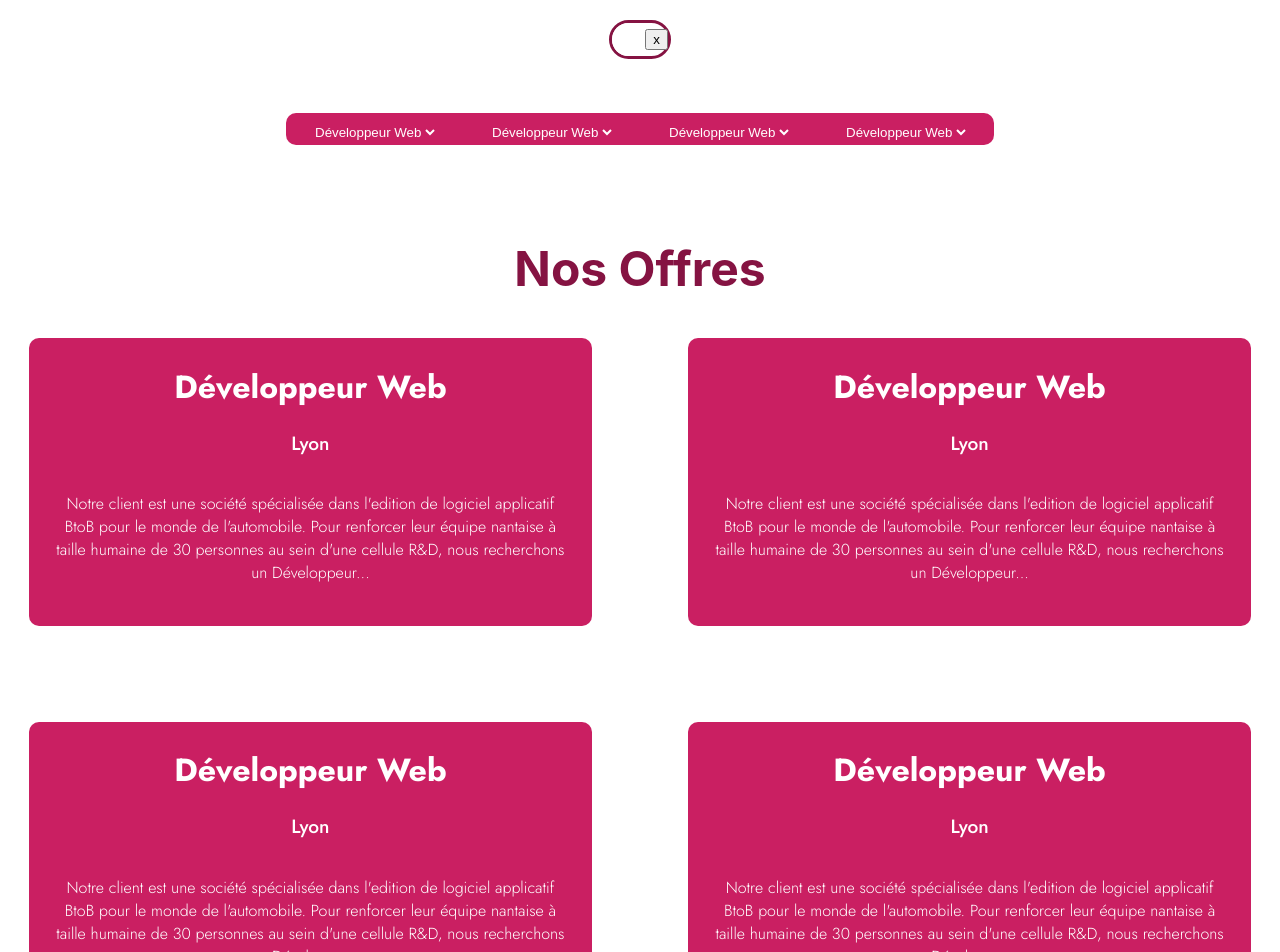
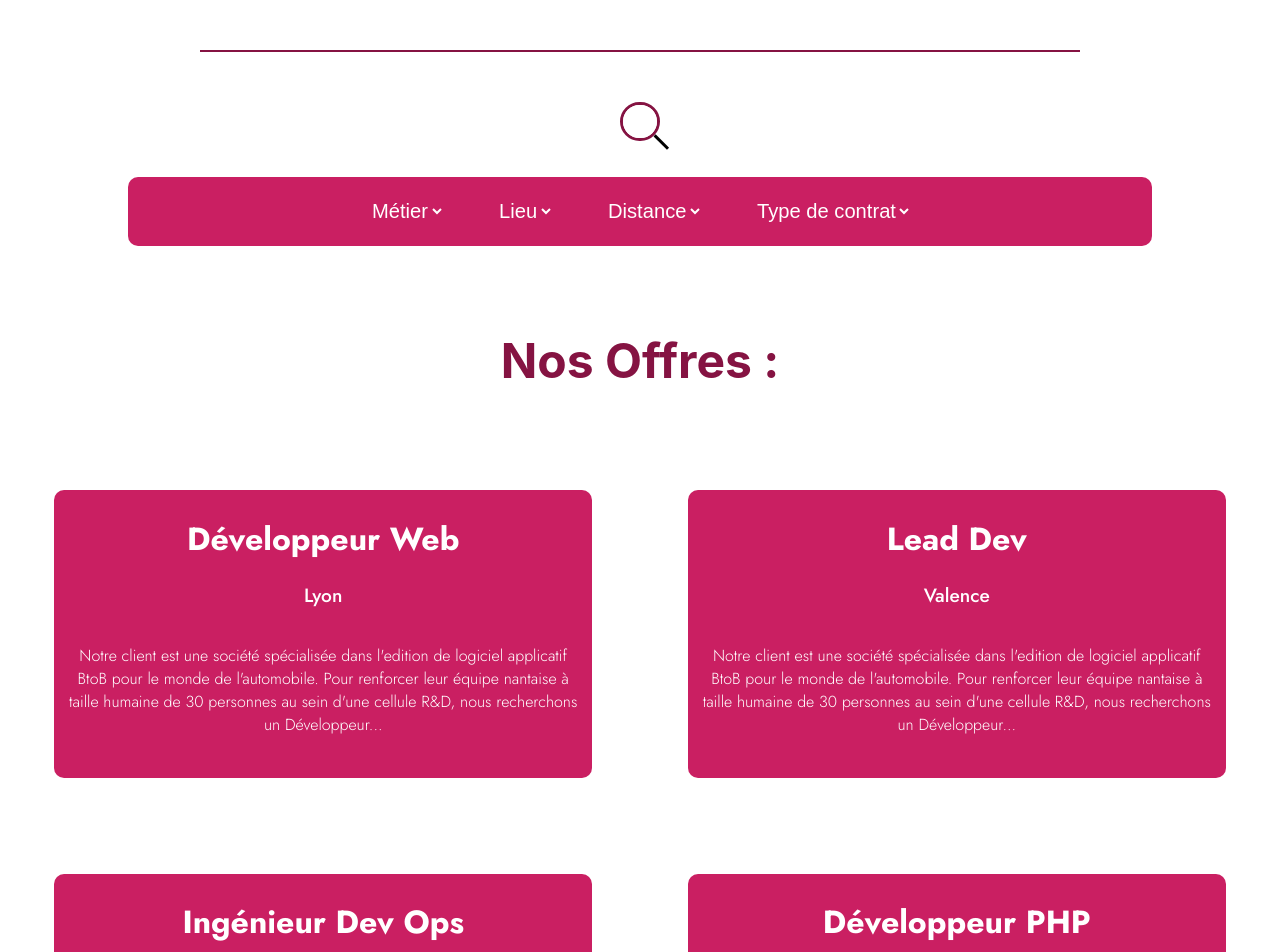
Before and after one commit to 121019/Externatic-, a React (Vite) app in the folder frontend/: page / in a window 1280 px wide. Shown: the top 952 px of the page. Built offline with nearby package versions, Linux system fonts and the light colour scheme.

Commit message:
upgrade css

```diff
--- a/frontend/src/components/JobOffers.css
+++ b/frontend/src/components/JobOffers.css
@@ -5,6 +5,11 @@
   --primary_color: #ca1f62;
   --secondary_color: #851342;
   --text: #ffffff;
+}
+
+.separator {
+  margin: 50px 200px 0px 200px;
+  border: 1px solid var(--secondary_color);
 }
 
 /*///////////////////////////////////////////////////////////////////////////////
@@ -110,8 +115,14 @@
 }
 
 .filter_form {
+  display: flex;
+  justify-content: center;
+  align-items: center;
+  height: 7vh;
+  width: 80%;
   border-radius: 10px;
   background-color: var(--primary_color);
+  padding: 5px 0 8px 0;
 }
 
 .filter_label {
@@ -124,7 +135,11 @@
 
 .filter_option {
   padding: 5px;
-  background-color: var(--primary_color);
+}
+
+.filter_option2 {
+  padding: 5px;
+  color: var(--secondary_color);
 }
 
 .filter_button {
@@ -138,6 +153,7 @@
   background-color: transparent;
   border: none;
   color: #ffffff;
+  font-size: 0.9em;
 }
 
 /*/ //////////////////////////////////////////////////////////////////////////////
@@ -161,6 +177,7 @@
   color: #851342;
   align-self: center;
   font-size: 3em;
+  margin: 50px 0 100px 0;
 }
 
 .offers_card {
@@ -170,7 +187,7 @@
   flex-direction: column;
   align-items: center;
   width: 40%;
-  padding: 2%;
+  padding: 2% 1%;
 }
 
 .offers_card * {
--- a/frontend/src/components/JobOffers.jsx
+++ b/frontend/src/components/JobOffers.jsx
@@ -1,4 +1,5 @@
 import "./JobOffers.css";
+import { useState } from "react";
 
 function JobOffers() {
   const filterOption = ["Métier", "Lieu", "Distance", "Type de contrat"];
@@ -18,44 +19,49 @@ function JobOffers() {
     },
     {
       id: 2,
-      title: "Développeur Web",
-      location: "Lyon",
+      title: "Lead Dev",
+      location: "Valence",
       desc: "Notre client est une société spécialisée dans l'edition de logiciel applicatif BtoB pour le monde de l'automobile. Pour renforcer leur équipe nantaise à taille humaine de 30 personnes au sein d'une cellule R&D, nous recherchons un Développeur...",
     },
     {
       id: 3,
-      title: "Développeur Web",
-      location: "Lyon",
+      title: "Ingénieur Dev Ops",
+      location: "Montpellier",
       desc: "Notre client est une société spécialisée dans l'edition de logiciel applicatif BtoB pour le monde de l'automobile. Pour renforcer leur équipe nantaise à taille humaine de 30 personnes au sein d'une cellule R&D, nous recherchons un Développeur...",
     },
     {
       id: 4,
-      title: "Développeur Web",
-      location: "Lyon",
+      title: "Développeur PHP",
+      location: "Grenoble",
       desc: "Notre client est une société spécialisée dans l'edition de logiciel applicatif BtoB pour le monde de l'automobile. Pour renforcer leur équipe nantaise à taille humaine de 30 personnes au sein d'une cellule R&D, nous recherchons un Développeur...",
     },
     {
       id: 5,
-      title: "Développeur Web",
+      title: "Développeur JS ",
       location: "Lyon",
       desc: "Notre client est une société spécialisée dans l'edition de logiciel applicatif BtoB pour le monde de l'automobile. Pour renforcer leur équipe nantaise à taille humaine de 30 personnes au sein d'une cellule R&D, nous recherchons un Développeur...",
     },
     {
       id: 6,
-      title: "Développeur Web",
-      location: "Lyon",
+      title: "Développeur React",
+      location: "Paris",
       desc: "Notre client est une société spécialisée dans l'edition de logiciel applicatif BtoB pour le monde de l'automobile. Pour renforcer leur équipe nantaise à taille humaine de 30 personnes au sein d'une cellule R&D, nous recherchons un Développeur...",
     },
   ];
 
+  const [optionFilterClick, setOptionFilterClick] = useState(false);
+  const handleFilterClick = () => {
+    setOptionFilterClick(true);
+  };
+
   return (
     <div className="content">
+      <hr className="separator" />
+
       <section className="searchBar_section">
         <form className="search-box">
           <input type="text" placeholder=" " className="input" />
-          {/* eslint-disable jsx-a11y/no-static-element-interactions  */}
-          <button type="button">x</button>
-          {/* eslint-disable jsx-a11y/no-static-element-interactions  */}
+          <button type="reset">x</button>
         </form>
       </section>
 
@@ -70,8 +76,14 @@ function JobOffers() {
             >
               <select name={value} id={value} className="filter_select">
                 {jobTitle.map((title) => (
-                  <option key={title} className="filter_option">
-                    {title}
+                  <option
+                    key={title}
+                    className={
+                      optionFilterClick ? "filter_option" : "filter_option2"
+                    }
+                    onClick={handleFilterClick}
+                  >
+                    {value}
                   </option>
                 ))}
               </select>
@@ -81,7 +93,7 @@ function JobOffers() {
       </section>
 
       <section className="offers">
-        <h1 className="offers_title">Nos Offres</h1>
+        <h1 className="offers_title">Nos Offres : </h1>
         <div className="offers_section">
           {offers.map((offer) => {
             return (
```
Also changed, not shown: frontend/.eslintrc.json.
